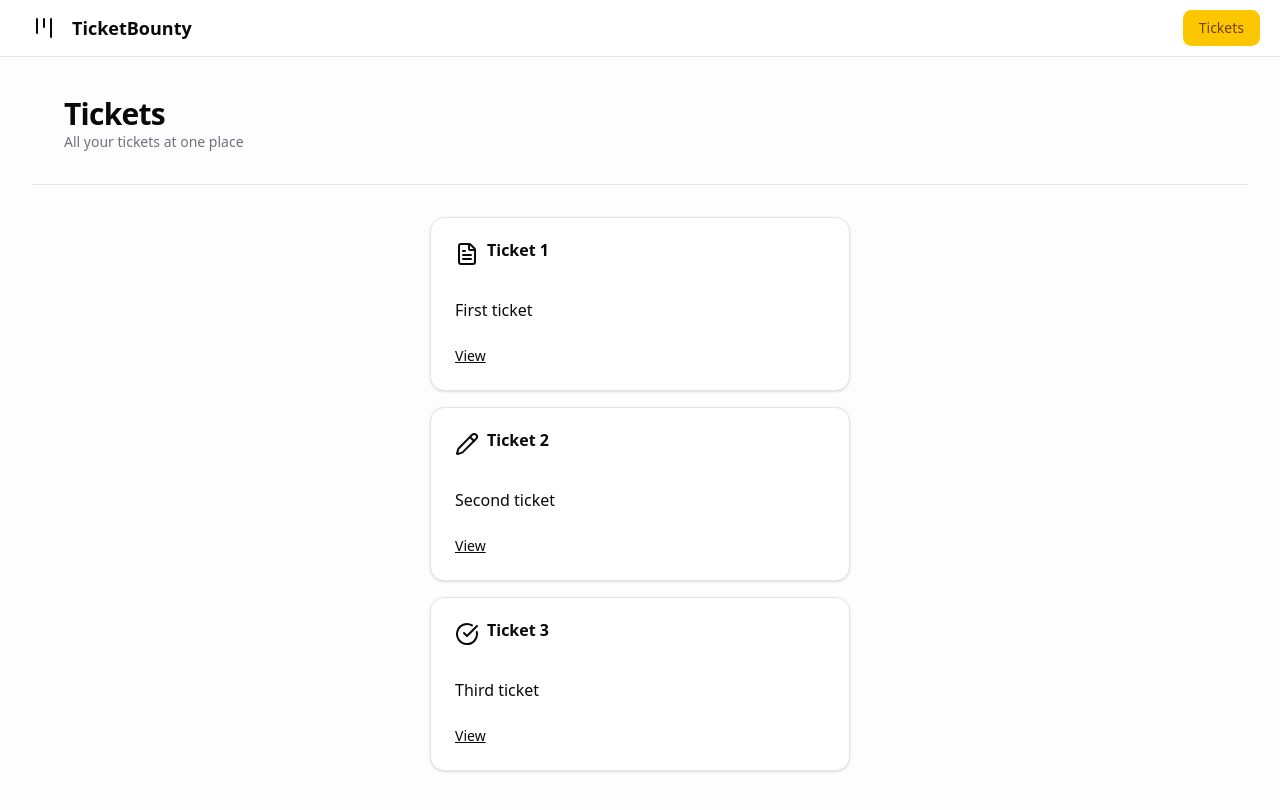
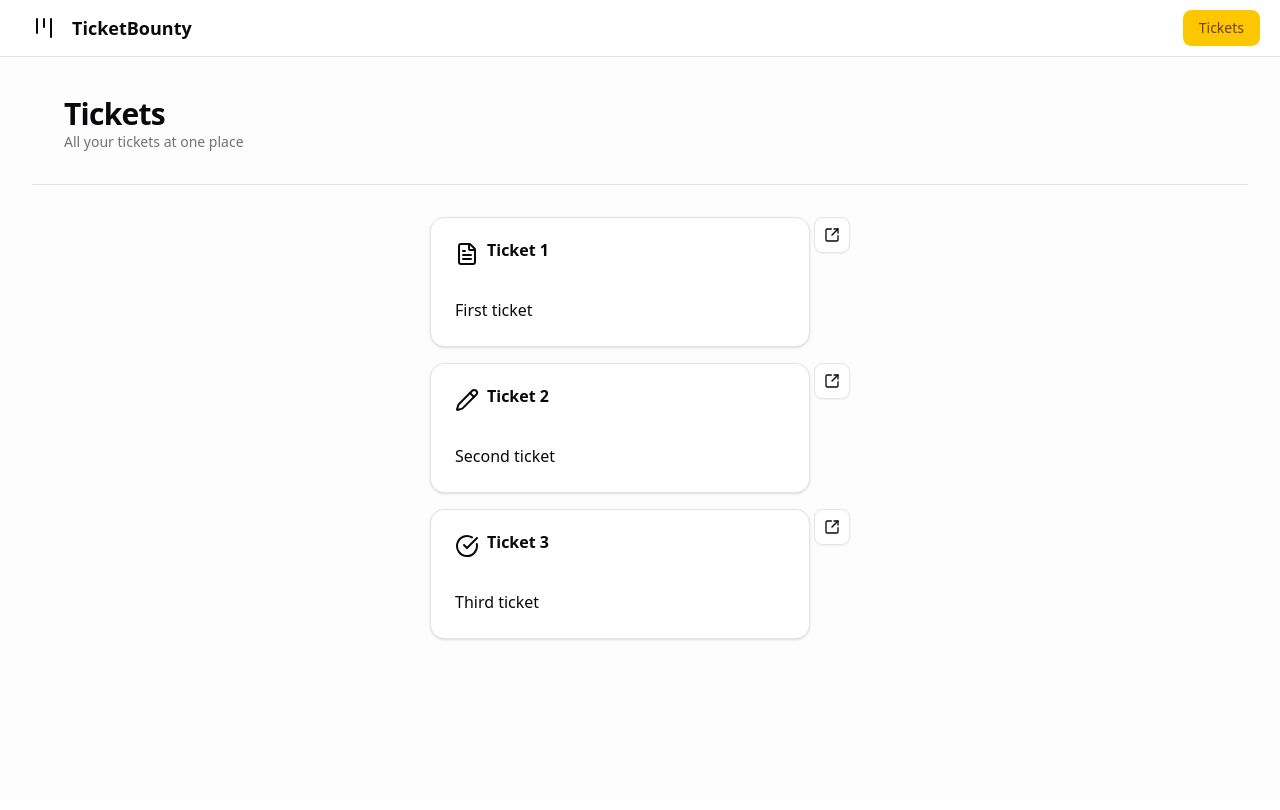
Before and after one commit to Mase-mt/ticket-bounty, a Next.js app: page /tickets in a window 1280 px wide. Shown: the top 810 px of the page. Built offline with nearby package versions, Linux system fonts and the light colour scheme.

Commit message:
added view button for ticket

```diff
--- a/features/ticket/components/ticket-item.tsx
+++ b/features/ticket/components/ticket-item.tsx
@@ -1,7 +1,6 @@
 import {
   Card,
   CardContent,
-  CardFooter,
   CardHeader,
   CardTitle,
 } from "@/components/ui/card";
@@ -9,14 +8,24 @@
 import Link from "next/link";
 import { TICKET_ICONS } from "../constants";
 import { Ticket } from "../types";
+import { LucideSquareArrowOutUpRight } from "lucide-react";
+import { Button } from "@/components/ui/button";
 
 type TicketItemsProp = {
   ticket: Ticket;
 };
 
 const TicketItem = ({ ticket }: TicketItemsProp) => {
+  const detailButton = (
+      <Button asChild variant={"outline"} size={"icon"}>
+        <Link href={ticketPath(ticket.id)}>
+        <LucideSquareArrowOutUpRight className="w-4 h-4"/>
+      </Link>
+      </Button>
+  );
   return (
-    <Card className="w-full max-w-[420px]">
+    <div className="w-full max-w-[420px] flex gap-x-1">
+      <Card className="w-full">
         <CardHeader>
           <CardTitle className="flex gap-x-2">
             <span>{TICKET_ICONS[ticket.status]}</span>
@@ -28,12 +37,11 @@
             {ticket.content}
           </span>
         </CardContent>
-      <CardFooter>
-        <Link href={ticketPath(ticket.id)} className="text-sm underline">
-          View
-        </Link>
-      </CardFooter>
       </Card>
+      <div className="flex flex-col gap-y-2.5">
+      {detailButton}
+      </div>
+    </div>
   );
 };
 
```
Lines whose indentation alone changed are shown as unchanged.
